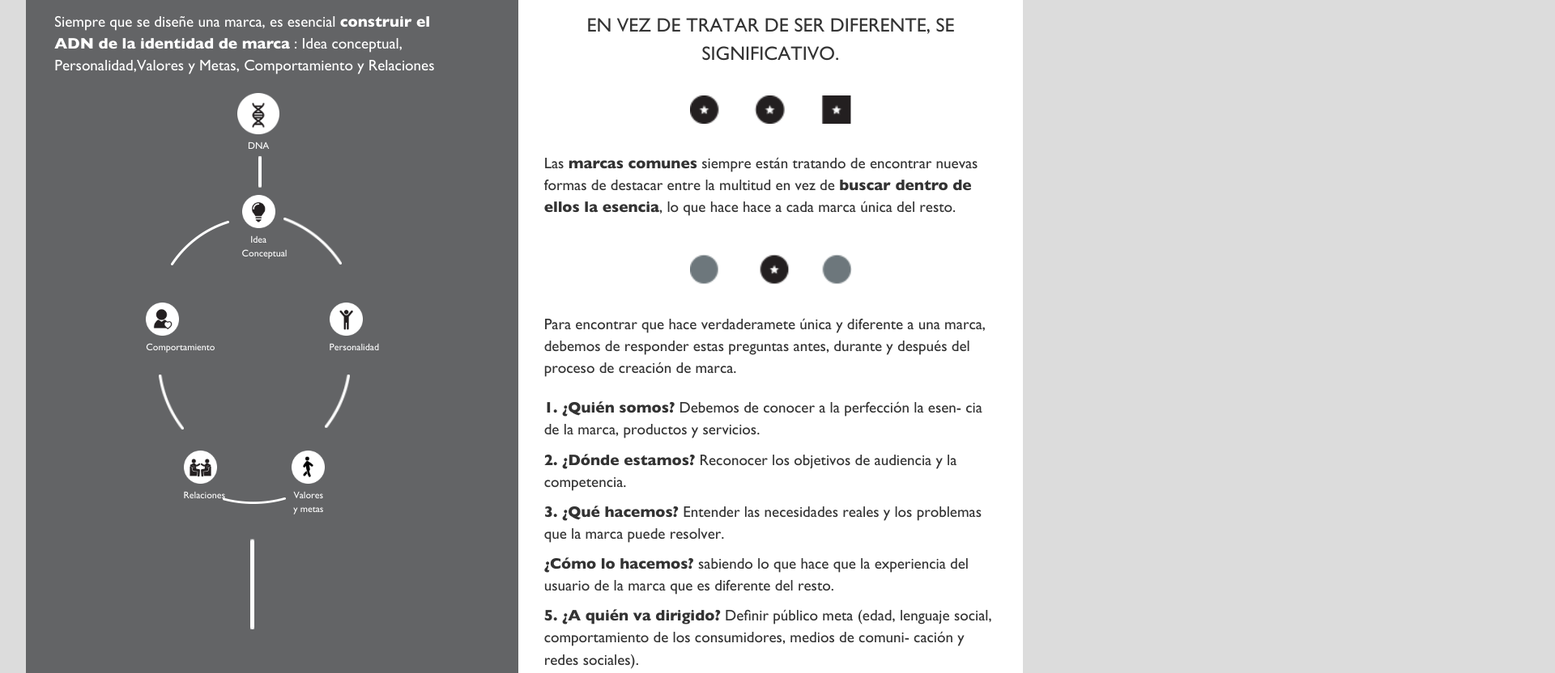
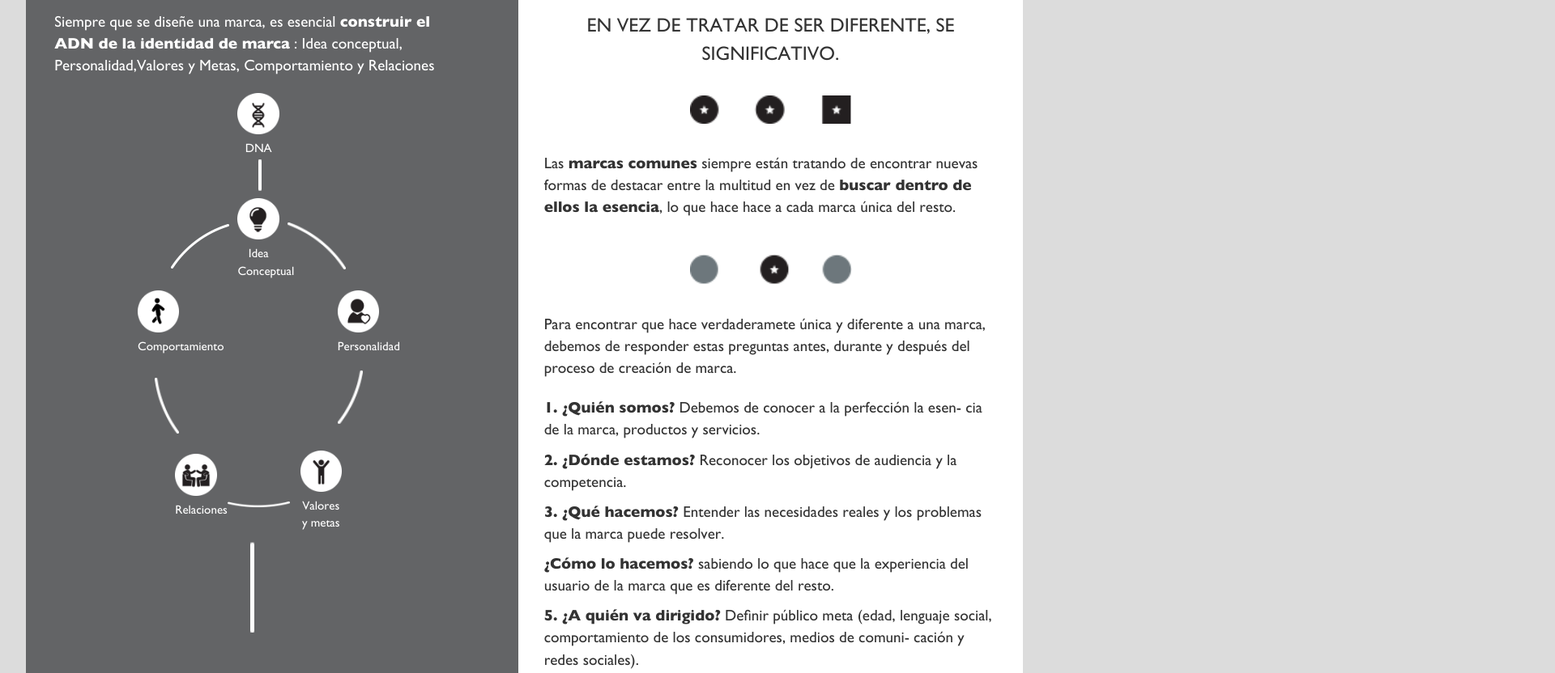
Before and after one commit to jpachecov/LeBrand, a plain HTML site: page about_us.html in a window 1280 px wide. Shown: the part 1158-1990 px from the top of the page at 81% size, 1920 px wide, since content can reach past the window. Drawn offline with Linux system fonts and the light colour scheme.

Commit message:
Cambios en estructura About Us

```diff
--- a/about_us.html
+++ b/about_us.html
@@ -123,12 +123,12 @@
                                      <div id="idea"><img src="img/nosotros/simbolo-2_000.png"><p class="textCircles">Idea Conceptual</p></div>
                                      <div id="linea2"><img src="img/nosotros/circulo-1_004.png"></div>
                                      <div id="linea3"><img src="img/nosotros/circulo-1_000.png"></div>
-                                     <div id="comportamiento"><img src="img/nosotros/simbolo-3_000.png"><p class="textCircles">Comportamiento</p></div>
-                                     <div id="personalidad"><img src="img/nosotros/simbolo-4_000.png"><p class="textCircles">Personalidad</p></div>
+                                     <div id="comportamiento"><img src="img/nosotros/simbolo-6_000.png"><p class="textCircles">Comportamiento</p></div>
+                                     <div id="personalidad"><img src="img/nosotros/simbolo-3_000.png"><p class="textCircles">Personalidad</p></div>
                                      <div id="linea4"><img src="img/nosotros/circulo-1_003.png"></div>
                                      <div id="linea5"><img src="img/nosotros/circulo-1_001.png"></div>
                                      <div id="relaciones"><img src="img/nosotros/simbolo-5_000.png"><p class="textCircles">Relaciones</p></div>
-                                     <div id="valoresymetas"><img src="img/nosotros/simbolo-6_000.png"><p class="textCircles">Valores y metas</p></div>
+                                     <div id="valoresymetas"><img src="img/nosotros/simbolo-4_000.png"><p class="textCircles">Valores y metas</p></div>
                                      <div id="linea6"><img src="img/nosotros/circulo-1_002.png"></div>
                                      <div id="linea7"><img src="img/nosotros/linea-2_000.png"></div>
                                    <div id="identidad"><img src="img/nosotros/simbolo-7_000.png"><p class="textCircles">Identidad</p></div>
@@ -240,6 +240,7 @@
                 <div id="bran"><img src="img/nosotros/simbolo-19_000.png"><p class="textCircles">BRANDING</p></div>
                 <div id="linea24"><img src="img/nosotros/linea-3_002.png"></div>
                 <div id="texto4">Finalmente se convierte en <span class="bold">Diseño de Experiencia</span></div>
+                <div id="linea25"><img src="img/nosotros/linea-3_003.png"></div>
 
             </div>
           </div>
@@ -257,7 +258,7 @@
  <div class="container-fluid nopad trianguloInferior">
            <div class="row" style="height: 345px;">
             <div class="col-md-12">
-                 <div id="linea25"><img src="img/nosotros/linea-3_003.png"></div>
+
                 <div id="experiencia"><img src="img/nosotros/simbolo-20_000.png"><p class="textCircles">EXPERIENCIA</p></div>
 
                 <div id="aboutTres">
@@ -372,12 +373,12 @@
       // individual element tween examples
 
       controller.addTween('#linea2', TweenMax.from( $('#linea2'), .25, {css:{left:'-1000px'}, ease:Quad.easeInOut}));
-      controller.addTween('#linea3', TweenMax.from( $('#linea3'), .25, {css:{left:'1000px'}, ease:Quad.easeInOut}));
+      controller.addTween('#linea3', TweenMax.from( $('#linea3'), .25, {css:{opacity:0,left:'600px'}, ease:Quad.easeInOut}));
       controller.addTween('#idea', TweenMax.from( $('#idea'), .25, {css:{opacity:0, rotation: 720}, ease:Quad.easeOut},2000));
       controller.addTween('#comportamiento', TweenMax.from( $('#comportamiento'), .25, {css:{opacity:0, rotation: 720}, ease:Quad.easeOut},2000));
       controller.addTween('#personalidad', TweenMax.from( $('#personalidad'), .25, {css:{opacity:0, rotation: 720}, ease:Quad.easeOut},2000));
       controller.addTween('#linea4', TweenMax.from( $('#linea4'), .25, {css:{left:'-1000px'}, ease:Quad.easeInOut}));
-      controller.addTween('#linea5', TweenMax.from( $('#linea5'), .25, {css:{left:'1000px'}, ease:Quad.easeInOut}));
+      controller.addTween('#linea5', TweenMax.from( $('#linea5'), .25, {css:{opacity:0,left:'600px'}, ease:Quad.easeInOut}));
        controller.addTween('#relaciones', TweenMax.from( $('#relaciones'), .25, {css:{opacity:0, rotation: 720}, ease:Quad.easeOut},2000));
       controller.addTween('#valoresymetas', TweenMax.from( $('#valoresymetas'), .25, {css:{opacity:0, rotation: 720}, ease:Quad.easeOut},2000));
       controller.addTween('#linea6', TweenMax.from( $('#linea6'), .25, {css:{opacity:0, rotation: 720}, ease:Quad.easeOut},2000));
@@ -395,19 +396,19 @@
       controller.addTween('#linea12', TweenMax.from( $('#linea12'), .5, {css:{opacity: 0}}));
       controller.addTween('#tono', TweenMax.from( $('#tono'), .25, {css:{opacity:0, rotation: 720}, ease:Quad.easeOut},2000));
       controller.addTween('#linea13', TweenMax.from( $('#linea13'), .25, {css:{left:'-1000px'}, ease:Quad.easeInOut},2000));
-      controller.addTween('#linea14', TweenMax.from( $('#linea14'), .25, {css:{opacity:0, left:'2000px'}, ease:Quad.easeInOut},2000));
+      controller.addTween('#linea14', TweenMax.from( $('#linea14'), .25, {css:{opacity:0,left:'600px'}, ease:Quad.easeInOut},2000));
       controller.addTween('#diseno', TweenMax.from( $('#diseno'), .25, {css:{opacity:0, rotation: 720}, ease:Quad.easeOut},2000));
       controller.addTween('#logotipo', TweenMax.from( $('#logotipo'), .25, {css:{opacity:0, rotation: 720}, ease:Quad.easeOut},2000));
       controller.addTween('#linea15', TweenMax.from( $('#linea15'), .25, {css:{left:'-1000px'}, ease:Quad.easeInOut},2000));
-      controller.addTween('#linea16', TweenMax.from( $('#linea16'), .25, {css:{opacity:0, left:'2000px'}, ease:Quad.easeInOut},2000));
+      controller.addTween('#linea16', TweenMax.from( $('#linea16'), .25, {css:{opacity:0,left:'600px'}, ease:Quad.easeInOut},2000));
       controller.addTween('#tipografia', TweenMax.from( $('#tipografia'), .25, {css:{opacity:0, rotation: 720}, ease:Quad.easeOut},2000));
       controller.addTween('#recursos', TweenMax.from( $('#recursos'), .25, {css:{opacity:0, rotation: 720}, ease:Quad.easeOut},2000));
       controller.addTween('#linea17', TweenMax.from( $('#linea17'), .25, {css:{left:'-1000px'}, ease:Quad.easeInOut},2000));
-      controller.addTween('#linea18', TweenMax.from( $('#linea18'), .25, {css:{opacity:0, left:'2000px'}, ease:Quad.easeInOut},2000));
+      controller.addTween('#linea18', TweenMax.from( $('#linea18'), .25, {css:{opacity:0,left:'600px'}, ease:Quad.easeInOut},2000));
       controller.addTween('#estilo', TweenMax.from( $('#estilo'), .25, {css:{opacity:0, rotation: 720}, ease:Quad.easeOut},2000));
       controller.addTween('#paleta', TweenMax.from( $('#paleta'), .25, {css:{opacity:0, rotation: 720}, ease:Quad.easeOut},2000));
       controller.addTween('#linea19', TweenMax.from( $('#linea19'), .25, {css:{left:'-1000px'}, ease:Quad.easeInOut},2000));
-      controller.addTween('#linea20', TweenMax.from( $('#linea20'), .25, {css:{opacity:0, left:'2000px'}, ease:Quad.easeInOut},2000));
+      controller.addTween('#linea20', TweenMax.from( $('#linea20'), .25, {css:{opacity:0,left:'600px'}, ease:Quad.easeInOut},2000));
       controller.addTween('#foto', TweenMax.from( $('#foto'), .25, {css:{opacity:0, rotation: 720}, ease:Quad.easeOut},2000));
       controller.addTween('#icono', TweenMax.from( $('#icono'), .25, {css:{opacity:0, rotation: 720}, ease:Quad.easeOut},2000));
       controller.addTween('#linea21', TweenMax.from( $('#linea21'), .25, {css:{opacity:0, rotation: 720}, ease:Quad.easeOut},2000));
--- a/css/manifesto.css
+++ b/css/manifesto.css
@@ -307,7 +307,7 @@ img{
 
 .textCircles{
 	color: white;
-    font-size: 12px;
+    font-size: 15px;
     position: relative;
     width: auto;
     top: 6px;
@@ -337,8 +337,8 @@ img{
 
 #idea{
     position: relative;
-    width: 8%;
-    left: 47%;
+    width: 10%;
+    left: 46%;
     top: 8px;
    }
 
@@ -351,31 +351,31 @@ img{
 
 #linea3{
     position: absolute;
-    width: 14%;
-    left: 57%;
-    top: 36px;
+width: 14%;
+    left: 58%;
+    top: 38px;
 
 }
 
 #comportamiento{
     position: absolute;
-    width: 8%;
-    left: 24%;
-    top: 30%;
+    width: 10%;
+    left: 22%;
+    top: 26%;
 }
 
 
 #personalidad{
     position: absolute;
-    width: 8%;
-    left: 68%;
-    top: 30%;
+    width: 10%;
+    left: 70%;
+    top: 26%;
 }
 
 #linea4{
 position: absolute;
     width: 6%;
-    left: 27%;
+    left: 26%;
     top: 49%;
 
 }
@@ -383,29 +383,29 @@ position: absolute;
 #linea5{
 position: absolute;
     width: 6%;
-    left: 67%;
-    top: 49%;
+    left: 70%;
+    top: 47%;
 
 }
 
 #relaciones{
     position: absolute;
-    width: 8%;
-    left: 33%;
+    width: 10%;
+    left: 31%;
     top: 69%;
 }
 
 #valoresymetas{
     position: absolute;
-    width: 8%;
-    left: 59%;
-    top: 69%;
+    width: 10%;
+    left: 61%;
+    top: 68%;
 }
 
 #linea6{
      position: absolute;
     width: 15%;
-    left: 42.5%;
+    left: 43.5%;
     top: 79%;
 }
 
@@ -664,14 +664,14 @@ position: absolute;
     width: 22%;
     left: 36.2%;
     position: absolute;
-    top: 21%;
+    top: 28%;
 }
 
 #linea24{
 position: relative;
     width: 0.3%;
     left: 47%;
-    top: 26%;
+    top: 33%;
 }
 
 #texto4{
@@ -688,12 +688,12 @@ position: relative;
 position: relative;
     width: 0.3%;
     left: 47%;
-    top: 31%;
+    top: 38%;
 }
 
 #experiencia{
     width: 5%;
     left: 44.8%;
     position: absolute;
-    top: 78%;
+    margin-top: 23px;
 }
```
